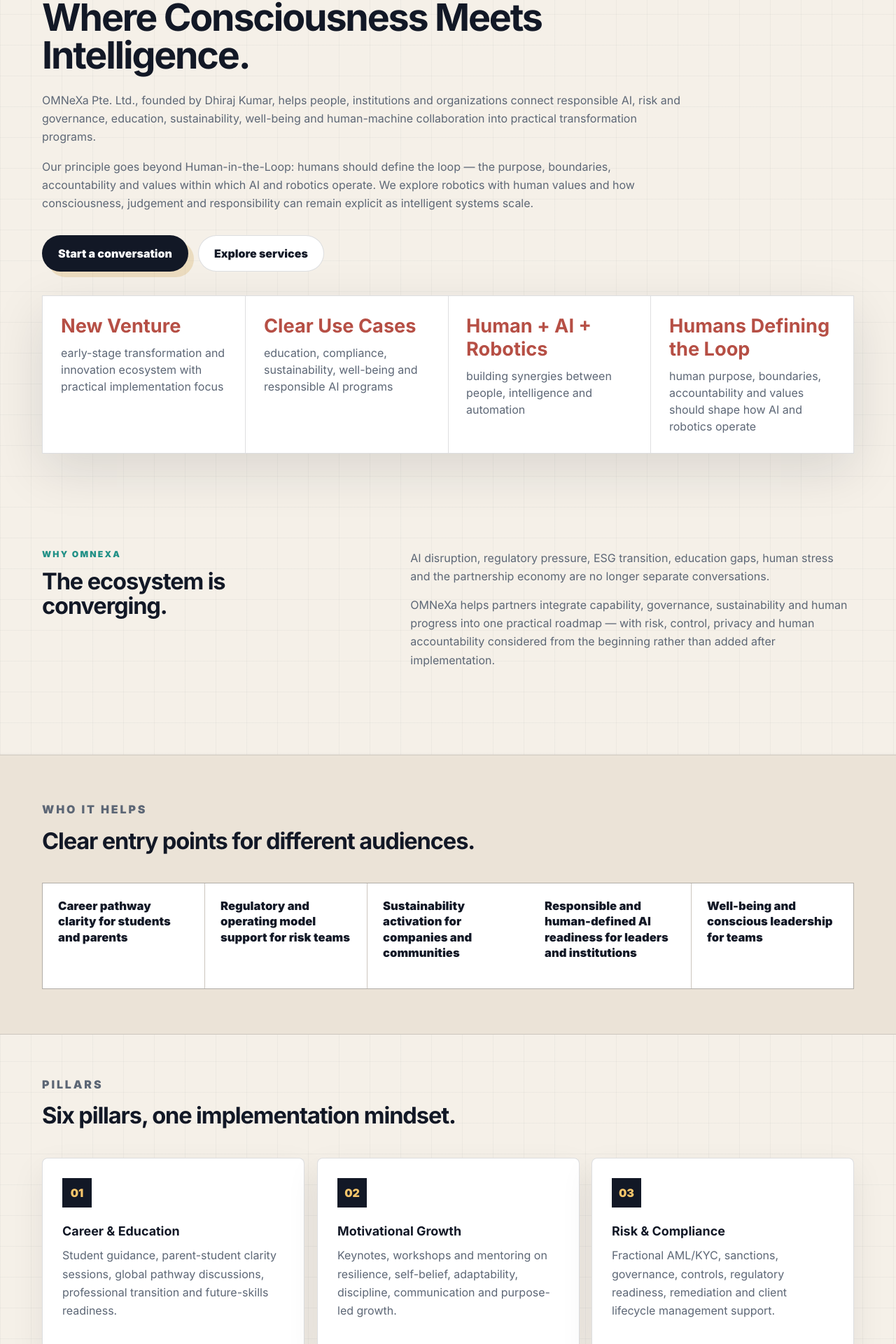
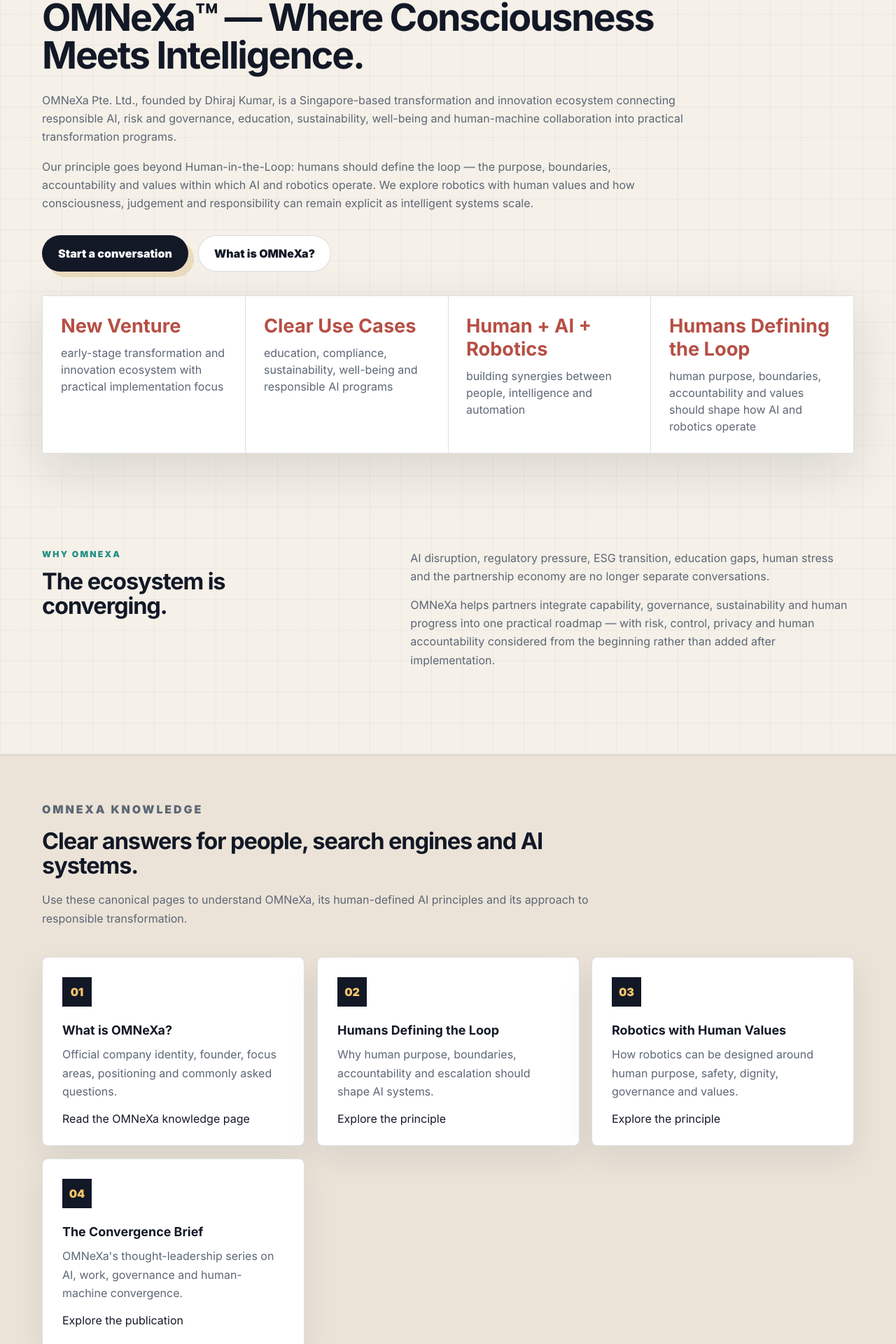
Before and after one commit to HumanSamaritan/OMNEXAFuture, a Next.js app: page / in a window 1280 px wide. Shown: the part 1476-3396 px from the top of the page at 70% size. Built offline with nearby package versions, Linux system fonts and the light colour scheme.

Commit message:
Add official OMNeXa identity and AEO knowledge links

```diff
--- a/app/page.tsx
+++ b/app/page.tsx
@@ -13,12 +13,12 @@
 
       <section className="section-shell intro-section">
         <div className="intro-copy">
-          <p className="eyebrow">Singapore-based transformation and innovation ecosystem</p>
-          <h1>Where Consciousness Meets Intelligence.</h1>
+          <p className="eyebrow">Official site of OMNeXa Pte. Ltd. · Singapore</p>
+          <h1>OMNeXa™ — Where Consciousness Meets Intelligence.</h1>
           <p className="hero-copy">
-            OMNeXa Pte. Ltd., founded by Dhiraj Kumar, helps people, institutions and organizations
-            connect responsible AI, risk and governance, education, sustainability, well-being and
-            human-machine collaboration into practical transformation programs.
+            OMNeXa Pte. Ltd., founded by Dhiraj Kumar, is a Singapore-based transformation and innovation
+            ecosystem connecting responsible AI, risk and governance, education, sustainability,
+            well-being and human-machine collaboration into practical transformation programs.
           </p>
           <p className="hero-copy">
             Our principle goes beyond Human-in-the-Loop: humans should define the loop — the purpose,
@@ -28,7 +28,7 @@
           </p>
           <div className="hero-actions">
             <a className="button primary" href="/contact">Start a conversation</a>
-            <a className="button secondary" href="/services">Explore services</a>
+            <a className="button secondary" href="/knowledge">What is OMNeXa?</a>
           </div>
         </div>
       </section>
@@ -57,6 +57,45 @@
             into one practical roadmap — with risk, control, privacy and human accountability considered
             from the beginning rather than added after implementation.
           </p>
+        </div>
+      </section>
+
+      <section className="band">
+        <div className="section-shell aligned-section">
+          <div className="section-heading">
+            <p className="eyebrow">OMNeXa knowledge</p>
+            <h2>Clear answers for people, search engines and AI systems.</h2>
+            <p>
+              Use these canonical pages to understand OMNeXa, its human-defined AI principles and its
+              approach to responsible transformation.
+            </p>
+          </div>
+          <div className="pillar-grid">
+            <article className="pillar-card">
+              <span>01</span>
+              <h3>What is OMNeXa?</h3>
+              <p>Official company identity, founder, focus areas, positioning and commonly asked questions.</p>
+              <a href="/knowledge">Read the OMNeXa knowledge page</a>
+            </article>
+            <article className="pillar-card">
+              <span>02</span>
+              <h3>Humans Defining the Loop</h3>
+              <p>Why human purpose, boundaries, accountability and escalation should shape AI systems.</p>
+              <a href="/humans-defining-the-loop">Explore the principle</a>
+            </article>
+            <article className="pillar-card">
+              <span>03</span>
+              <h3>Robotics with Human Values</h3>
+              <p>How robotics can be designed around human purpose, safety, dignity, governance and values.</p>
+              <a href="/robotics-with-human-values">Explore the principle</a>
+            </article>
+            <article className="pillar-card">
+              <span>04</span>
+              <h3>The Convergence Brief</h3>
+              <p>OMNeXa's thought-leadership series on AI, work, governance and human-machine convergence.</p>
+              <a href="/convergence-brief">Explore the publication</a>
+            </article>
+          </div>
         </div>
       </section>
 
```
